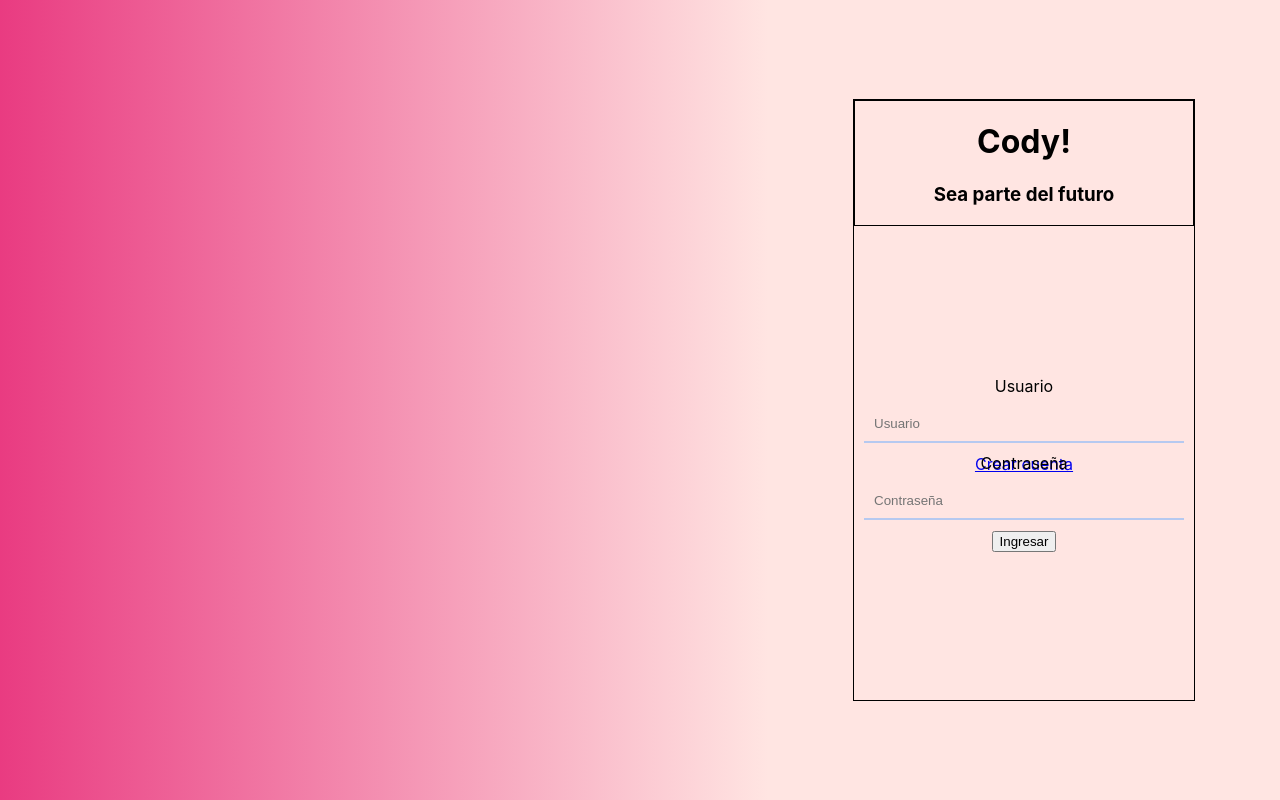
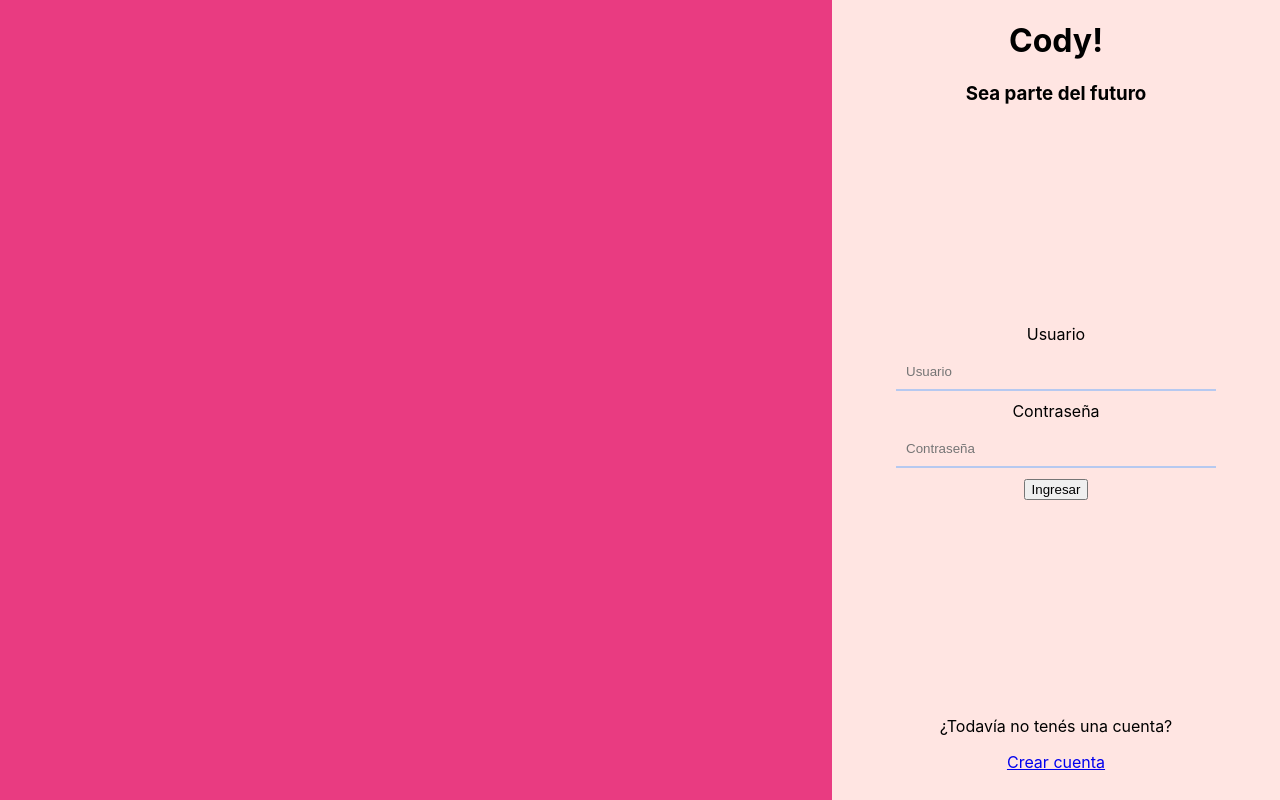
Before and after one commit to PercudaniAlejo/cody-website, a React (Create React App) app: page / in a window 1280 px wide. Built offline with nearby package versions, Linux system fonts and the light colour scheme.

Commit message:
arreglos visuales

```diff
--- a/src/App.css
+++ b/src/App.css
@@ -12,15 +12,16 @@ body {
 /* LEFT (carrousel) */
 
 .column__carrousel {
-  width: 60vw;
+  width: 65vw;
   height: 100%;
-  background: linear-gradient(90deg, #e93b81, #ffe5e2);
+  background-color: #e93b81;
+  /* background: linear-gradient(90deg, #e93b81, #ffe5e2); */
   float: left;
 }
 
 /* RIGHT (login) */
 .column__login {
-  width: 40vw;
+  width: 35vw;
   height: 100%;
   display: flex;
   justify-content: center;
@@ -30,18 +31,21 @@ body {
 
 .container__login {
   position: absolute;
-  height: 75%;
-  border: 1px solid;
+  height: 100%;
 }
 
 .login__header {
   position: relative;
-  border: 1px solid;
 }
 
 .login {
   position: relative;
   top: 25%;
+}
+
+.container__register {
+  position: relative;
+  top: 50%;
 }
 
 .login input {
```
